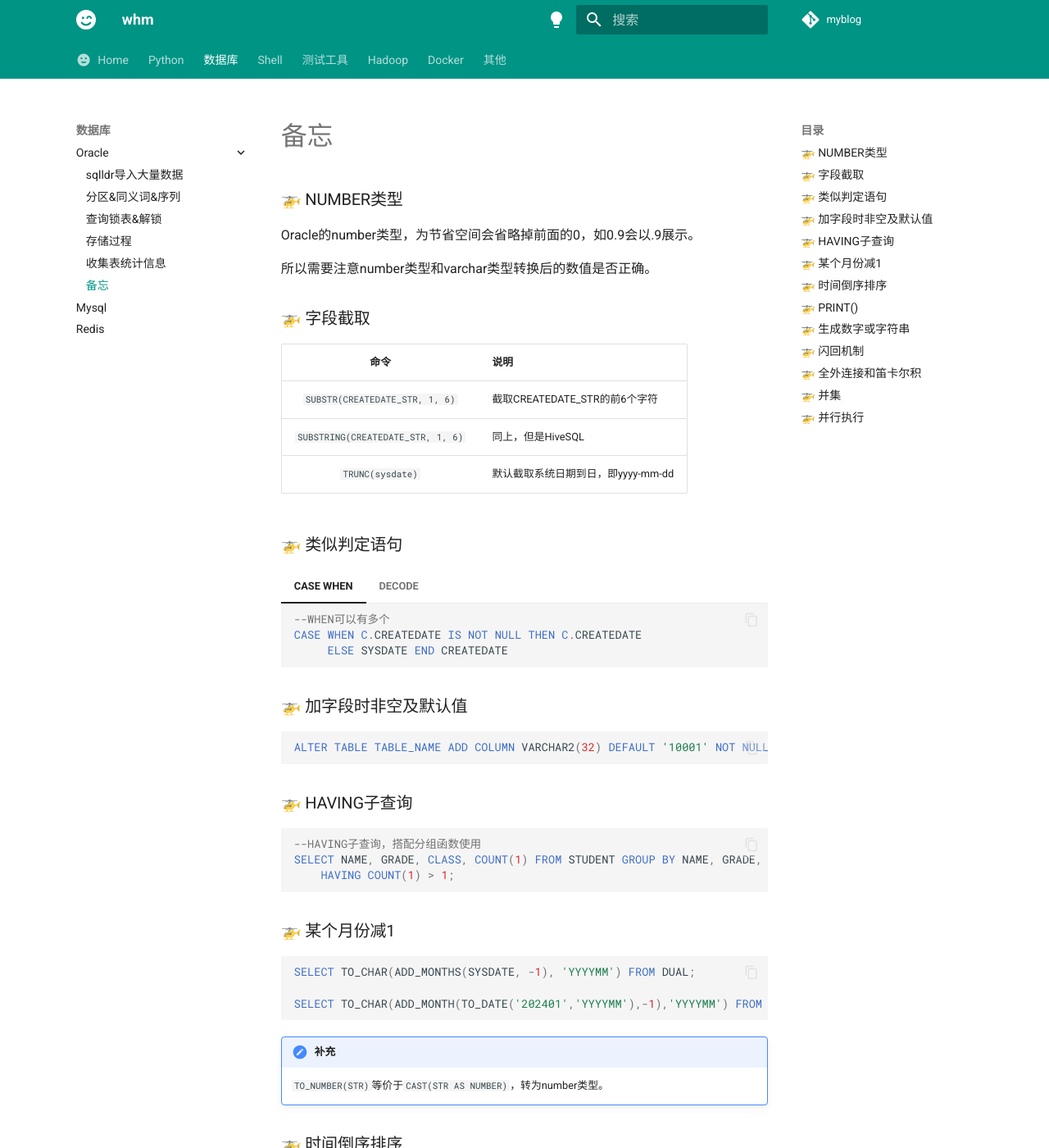
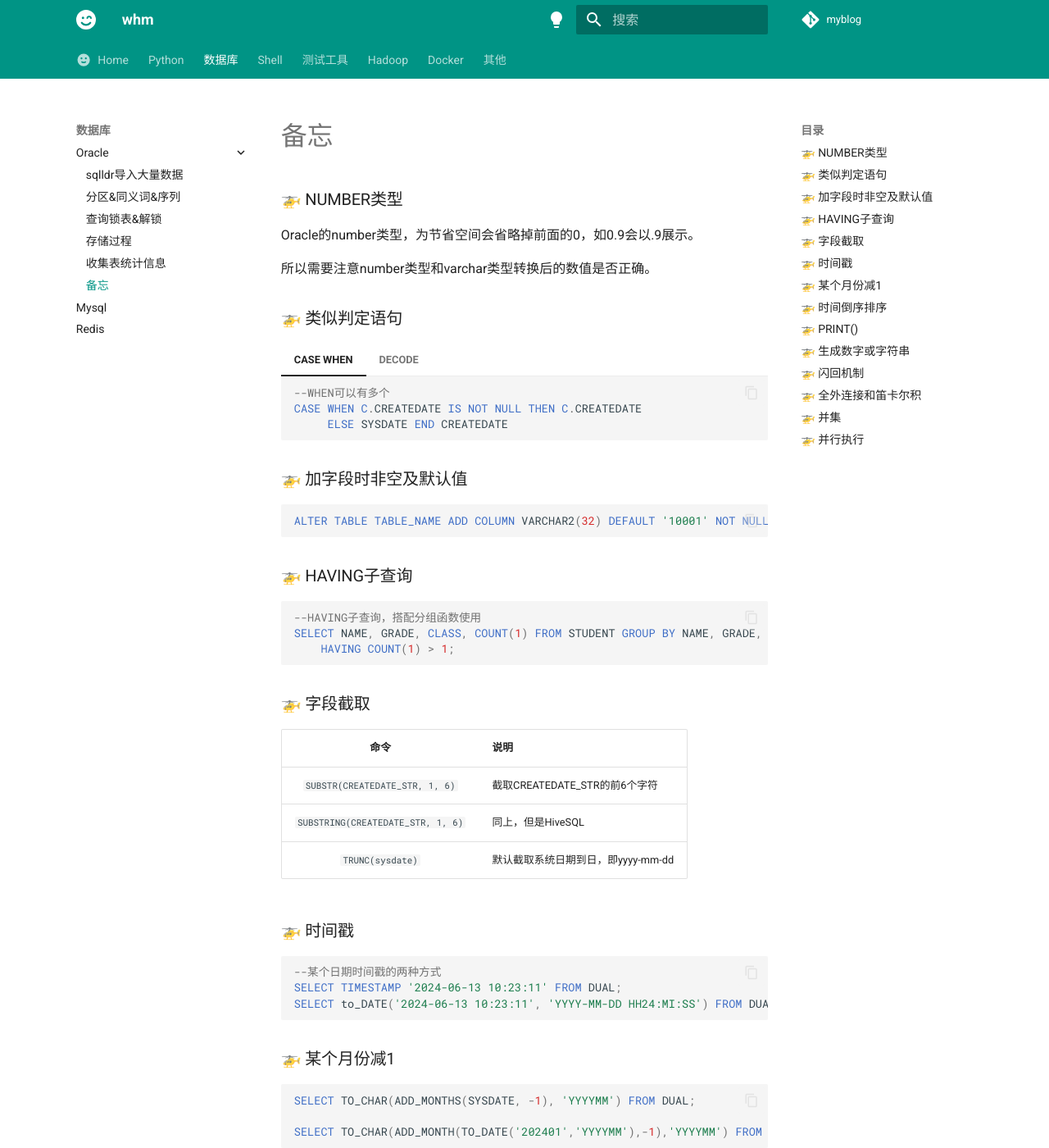
Before and after one commit to Jork-S-B/Jork-S-B.github.io, an MkDocs documentation site: the page built from docs/sql/oracle/other_notes.md, in a window 1280 px wide and 1400 px high. Shown: the whole window at 82% size. Built offline with MkDocs 1.6.1 and Material for MkDocs 9.7.7, drawn with Linux system fonts in a browser that asks for light colours; comment, search, counter and statistics services are not loaded.

Commit message:
补充adb文档、修改格式

````diff
--- a/docs/sql/oracle/other_notes.md
+++ b/docs/sql/oracle/other_notes.md
@@ -32,18 +22,37 @@
     ```
 
 ### 🚁 加字段时非空及默认值
+
 ```sql
 ALTER TABLE TABLE_NAME ADD COLUMN VARCHAR2(32) DEFAULT '10001' NOT NULL;
 ```
 
 ### 🚁 HAVING子查询
+
 ```sql
 --HAVING子查询，搭配分组函数使用
 SELECT NAME, GRADE, CLASS, COUNT(1) FROM STUDENT GROUP BY NAME, GRADE, CLASS
     HAVING COUNT(1) > 1;
 ```
 
+### 🚁 字段截取
+
+|                命令                 | 说明                     |
+|:---------------------------------:|:-----------------------|
+|  `SUBSTR(CREATEDATE_STR, 1, 6)`   | 截取CREATEDATE_STR的前6个字符 |
+| `SUBSTRING(CREATEDATE_STR, 1, 6)` | 同上，但是HiveSQL           |
+|         `TRUNC(sysdate)`          | 默认截取系统日期到日，即yyyy-mm-dd |
+
+### 🚁 时间戳
+
+```sql
+--某个日期时间戳的两种方式
+SELECT TIMESTAMP '2024-06-13 10:23:11' FROM DUAL;
+SELECT to_DATE('2024-06-13 10:23:11', 'YYYY-MM-DD HH24:MI:SS') FROM DUAL;
+```
+
 ### 🚁 某个月份减1
+
 ```sql
 SELECT TO_CHAR(ADD_MONTHS(SYSDATE, -1), 'YYYYMM') FROM DUAL;
 
@@ -55,6 +64,7 @@
     `TO_NUMBER(STR)`等价于`CAST(STR AS NUMBER)`，转为number类型。
 
 ### 🚁 时间倒序排序
+
 ```sql
 --时间倒序排序，最新的靠前，空的靠后
 ORDER BY CREATEDATE DESC NULLS LAST
@@ -74,7 +84,6 @@
 DBMS_RANDOM.STRING('U', 10)
 ```
 
-
 ### 🚁 闪回机制
 
 ```sql
@@ -82,6 +91,7 @@
 SELECT * FROM TABLE_NAME AS OF TIMESTAMP TO_TIMESTAMP('2023-03-30 10:26:11', 'YYYY-MM-DD HH24:MI:SS')
     WHERE condition;
 ```
+
 !!! note "补充"
 
     * `DELETE`操作属于DML，会触发锁；,`TRUNCATE`操作属于DDL，不会触发锁。
@@ -89,7 +99,6 @@
     * `DELETE`操作会触发触发器，`TRUNCATE`操作不会触发触发器。
     * `DELETE`操作会触发索引，`TRUNCATE`操作不会触发索引。
     * 清空数据量较大的表时可以使用`TRUNCATE`操作，效率较高，但不论哪种删除操作都需***先做好备份***。
-
 
 ### 🚁 全外连接和笛卡尔积
 
````
Also changed, not shown: other parts of docs/sql/oracle/other_notes.md (+0 -10 lines), 1 other file.
